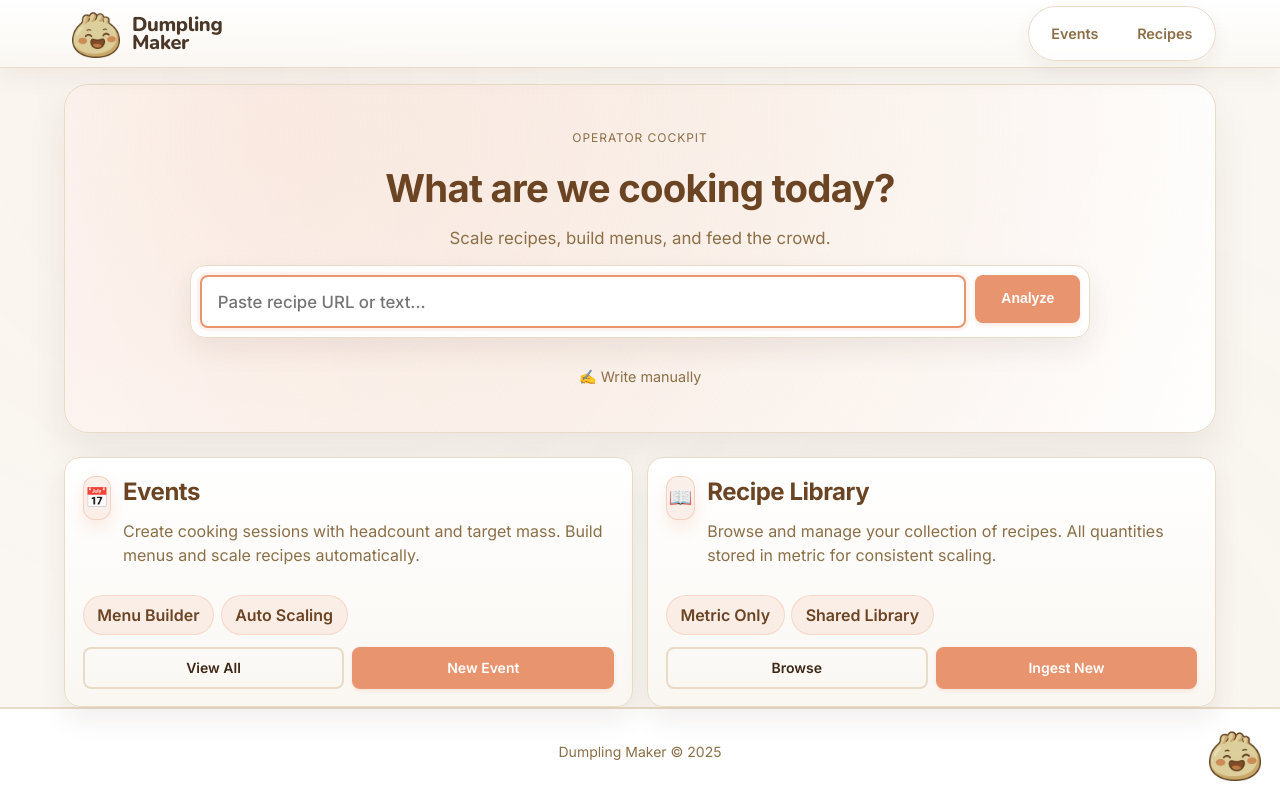
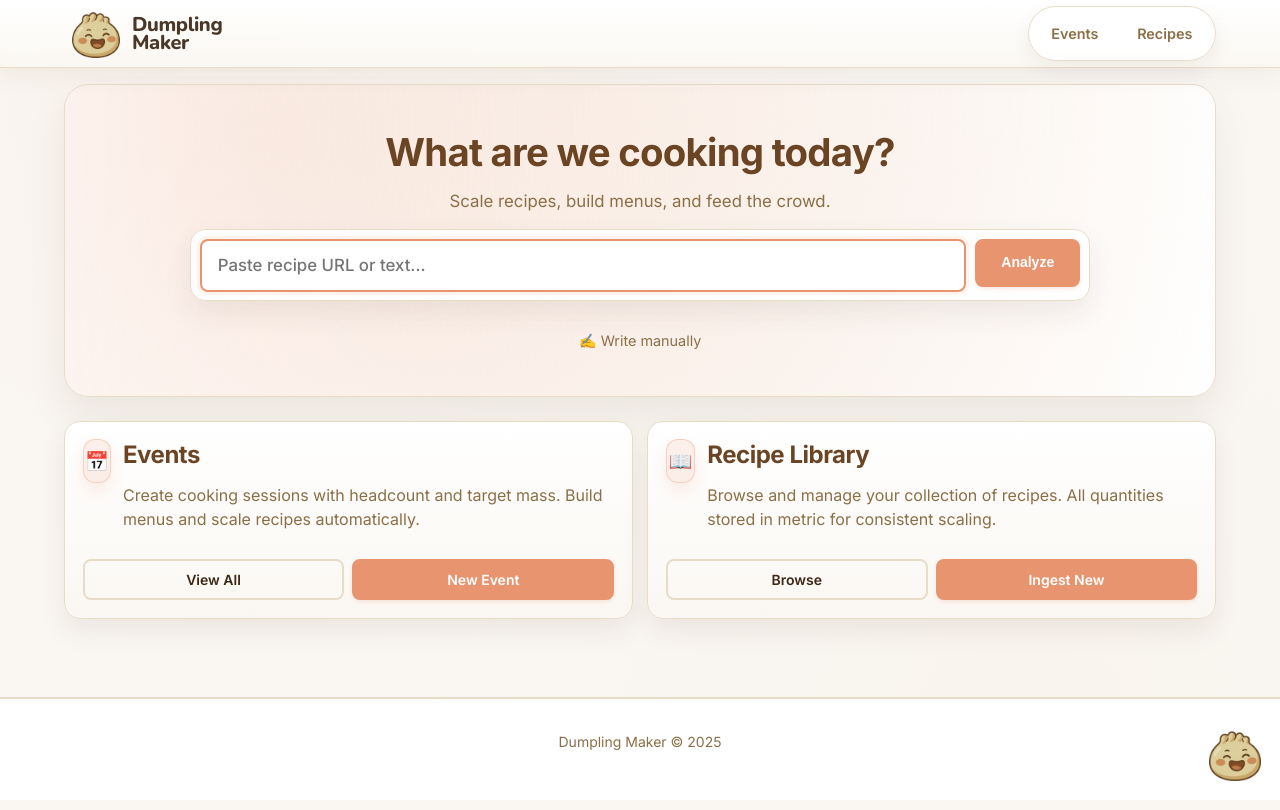
Before and after one commit to liminm/recipe-scaler-formatter, a Next.js app: page / in a window 1280 px wide. Built offline with nearby package versions, Linux system fonts and the light colour scheme.

Commit message:
feat: Rework recipe selection UI, adjust loading animation intervals, and simplify homepage layout.

```diff
--- a/src/app/globals.css
+++ b/src/app/globals.css
@@ -997,6 +997,13 @@ body.chili-mode .nav-link.active {
   margin: 0 auto;
 }
 
+.selection-panel {
+  padding: 0.85rem;
+  border: 1px solid var(--color-border);
+  border-radius: 1rem;
+  background: linear-gradient(180deg, rgba(255, 255, 255, 0.95) 0%, rgba(250, 247, 242, 0.95) 100%);
+}
+
 .selection-loading {
   display: flex;
   flex-direction: column;
@@ -1034,24 +1041,26 @@ body.chili-mode .nav-link.active {
 
 .selection-card {
   text-align: left;
-  padding: 1rem;
+  padding: 1rem 1.1rem;
   border-radius: 1rem;
   border: 1px solid var(--color-border);
   background: var(--color-surface);
-  box-shadow: 0 10px 24px rgba(61, 40, 23, 0.08);
-  transition: transform 0.15s ease, box-shadow 0.15s ease, border-color 0.15s ease;
+  box-shadow: 0 8px 18px rgba(61, 40, 23, 0.07);
+  transition: transform 0.15s ease, box-shadow 0.15s ease, border-color 0.15s ease, border-left-color 0.15s ease;
   cursor: pointer;
+  border-left: 4px solid transparent;
 }
 
 .selection-card:hover {
-  transform: translateY(-2px);
+  transform: translateY(-1px);
   border-color: var(--color-border-hover);
-  box-shadow: 0 14px 28px rgba(61, 40, 23, 0.12);
+  box-shadow: 0 12px 24px rgba(61, 40, 23, 0.1);
 }
 
 .selection-card.active {
-  border: 2px solid var(--color-primary);
-  box-shadow: 0 16px 32px rgba(232, 149, 111, 0.2);
+  border: 1.5px solid var(--color-primary);
+  border-left-color: var(--color-primary);
+  box-shadow: 0 16px 32px rgba(232, 149, 111, 0.18);
 }
 
 .selection-card-head {
@@ -1080,17 +1089,17 @@ body.chili-mode .nav-link.active {
 }
 
 .selection-summary {
-  margin-bottom: 0.5rem;
+  margin: 0.25rem 0 0.5rem;
 }
 
 .selection-snippet {
   font-family: var(--font-mono);
   font-size: 0.9rem;
   color: var(--color-text-muted);
-  padding: 0.75rem;
+  padding: 0.65rem 0.75rem;
   border: 1px dashed var(--color-border);
-  border-radius: 0.75rem;
-  background: var(--color-surface-hover);
+  border-radius: 0.65rem;
+  background: rgba(255, 255, 255, 0.8);
 }
 
 .selection-footer {
--- a/src/app/page.tsx
+++ b/src/app/page.tsx
@@ -5,7 +5,6 @@ const highlights = [
     icon: '📅',
     title: 'Events',
     desc: 'Create cooking sessions with headcount and target mass. Build menus and scale recipes automatically.',
-    tags: ['Menu Builder', 'Auto Scaling'],
     actions: [
       { label: 'View All', href: '/events', variant: 'secondary' },
       { label: 'New Event', href: '/events/new', variant: 'primary' },
@@ -15,7 +14,6 @@ const highlights = [
     icon: '📖',
     title: 'Recipe Library',
     desc: 'Browse and manage your collection of recipes. All quantities stored in metric for consistent scaling.',
-    tags: ['Metric Only', 'Shared Library'],
     actions: [
       { label: 'Browse', href: '/recipes', variant: 'secondary' },
       { label: 'Ingest New', href: '/staging', variant: 'primary' },
@@ -28,7 +26,7 @@ export default function Home() {
     <div className="home">
       <section className="home-hero">
         <div className="hero-shell">
-          <div className="eyebrow" style={{ justifyContent: 'center' }}>Operator cockpit</div>
+
           <h1 className="hero-title" style={{ textAlign: 'center' }}>What are we cooking today?</h1>
           <p className="hero-subtitle" style={{ textAlign: 'center' }}>
             Scale recipes, build menus, and feed the crowd.
@@ -69,13 +67,6 @@ export default function Home() {
                 <p className="text-muted">{card.desc}</p>
               </div>
             </div>
-            <div className="home-card-tags">
-              {card.tags.map((tag) => (
-                <span key={tag} className="chip chip-soft">
-                  {tag}
-                </span>
-              ))}
-            </div>
             <div className="home-card-actions">
               {card.actions.map((action) => (
                 <Link
```
Also changed, not shown: src/app/staging/StagingFlow.tsx (+14 -11 lines), src/components/LoadingDumpling.tsx (+4 -4 lines).
